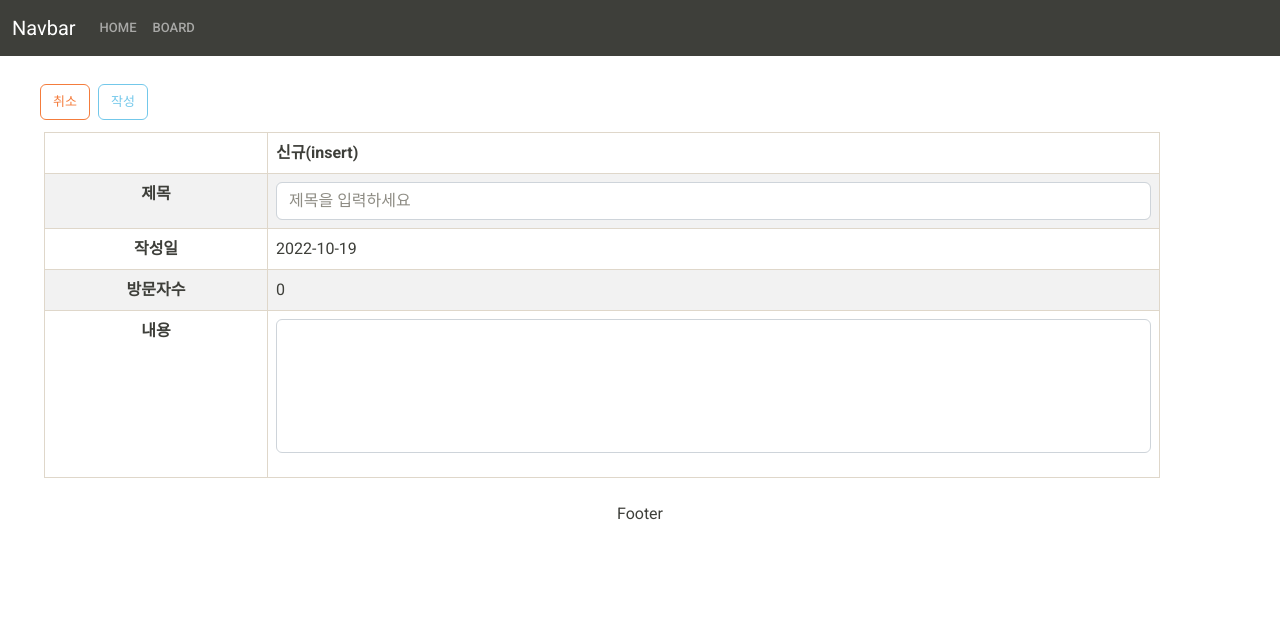
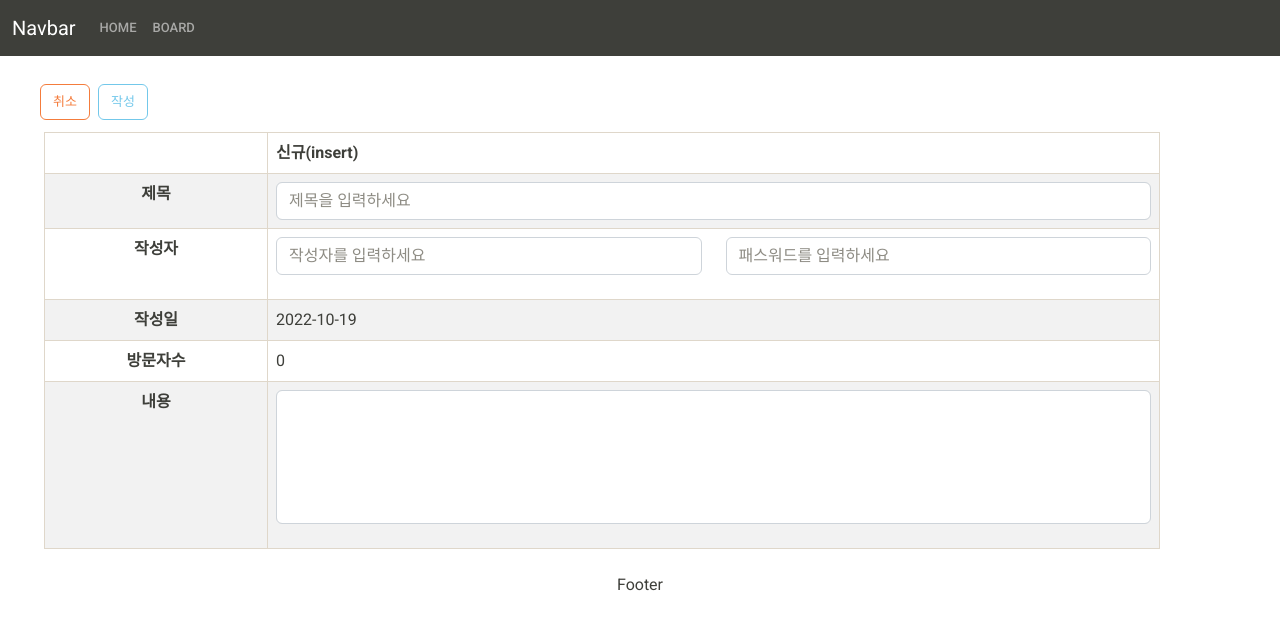
Before and after one commit to HJK9810/ReactBoard-Project, a React (Create React App) app: page /add in a window 1280 px wide. Shown: the top 630 px of the page. Built offline with nearby package versions, Linux system fonts and the light colour scheme.

Commit message:
add editor view

```diff
--- a/src/Screen/Add.screen.jsx
+++ b/src/Screen/Add.screen.jsx
@@ -1,5 +1,5 @@
 import {useState} from "react";
-import {Container, Form, Table, Col} from "react-bootstrap";
+import {Container, Form, Table, Col, Row} from "react-bootstrap";
 import Moment from "react-moment";
 import {useNavigate} from "react-router-dom";
 import Boardservice from "../Service/Boardservice";
@@ -8,6 +8,8 @@ const Add = () => {
   const navigate = useNavigate();
   const [title, setTitle] = useState("");
   const [text, setText] = useState("");
+  const [editor, setEditor] = useState("");
+  const [passwd, setPasswd] = useState("");
   const [validated, setValidated] = useState(false);
 
   const cancleBtn = () => {
@@ -24,6 +26,8 @@ const Add = () => {
       const data = {
         title: title,
         text: text,
+        editor: editor,
+        passwd: passwd,
       };
       setValidated(true);
       await Boardservice.addOne(data);
@@ -58,6 +62,22 @@ const Add = () => {
               </td>
             </tr>
             <tr>
+              <th className="text-center">작성자</th>
+              <td>
+                <Row className="mb-3">
+                  <Form.Group as={Col}>
+                    <Form.Control placeholder="작성자를 입력하세요" maxLength={256} onChange={(e) => setEditor(e.target.value)} required />
+                    <Form.Control.Feedback type="invalid">작성자를 입력해 주세요.</Form.Control.Feedback>
+                  </Form.Group>
+
+                  <Form.Group as={Col}>
+                    <Form.Control type="password" placeholder="패스워드를 입력하세요" maxLength={256} onChange={(e) => setPasswd(e.target.value)} required />
+                    <Form.Control.Feedback type="invalid">패스워드를 입력해 주세요.</Form.Control.Feedback>
+                  </Form.Group>
+                </Row>
+              </td>
+            </tr>
+            <tr>
               <th className="text-center">작성일</th>
               <td>
                 <Moment date={Date.now()} format="YYYY-MM-DD" />
--- a/src/Screen/Edit.screen.jsx
+++ b/src/Screen/Edit.screen.jsx
@@ -13,11 +13,13 @@ const Edit = () => {
   const [text, setText] = useState("");
   const [date, setDate] = useState();
   const [visit, setVisit] = useState(0);
+  const [editor, setEditor] = useState("");
 
   useEffect(() => {
     Boardservice.viewforEdit(Number(id)).then((res) => {
       setTitle(res.title);
       setText(res.text);
+      setEditor(res.editor);
       setDate(res.date);
       setVisit(res.viewCnt);
     });
@@ -72,6 +74,10 @@ const Edit = () => {
               </td>
             </tr>
             <tr>
+              <th className="text-center">작성자</th>
+              <td>{editor}</td>
+            </tr>
+            <tr>
               <th className="text-center">작성일</th>
               <td>
                 <Moment date={date} format="YYYY-MM-DD" />
--- a/src/Screen/board.screen.jsx
+++ b/src/Screen/board.screen.jsx
@@ -28,7 +28,8 @@ const Board = () => {
           <tr className="text-center">
             <th style={{width: 10 + "%"}}>#</th>
             <th>title</th>
-            <th style={{width: 20 + "%"}}>Date</th>
+            <th style={{width: 15 + "%"}}>작성자</th>
+            <th style={{width: 15 + "%"}}>Date</th>
           </tr>
         </thead>
         <tbody>
@@ -40,6 +41,7 @@ const Board = () => {
                   <Link to={`/view/${el.id}`}>{el.title}</Link>
                   <span className="badge bg-success rounded-pill">{el.viewCnt}</span>
                 </td>
+                <td>{el.editor}</td>
                 <td>
                   <Moment date={el.date} format="YYYY-MM-DD" />
                 </td>
--- a/src/Screen/view.screen.jsx
+++ b/src/Screen/view.screen.jsx
@@ -47,6 +47,10 @@ const View = () => {
             <td>{post.title}</td>
           </tr>
           <tr>
+            <th className="text-center">작성자</th>
+            <td>{post.editor}</td>
+          </tr>
+          <tr>
             <th className="text-center">작성일</th>
             <td>
               <Moment date={post.date} format="YYYY-MM-DD" />
```
